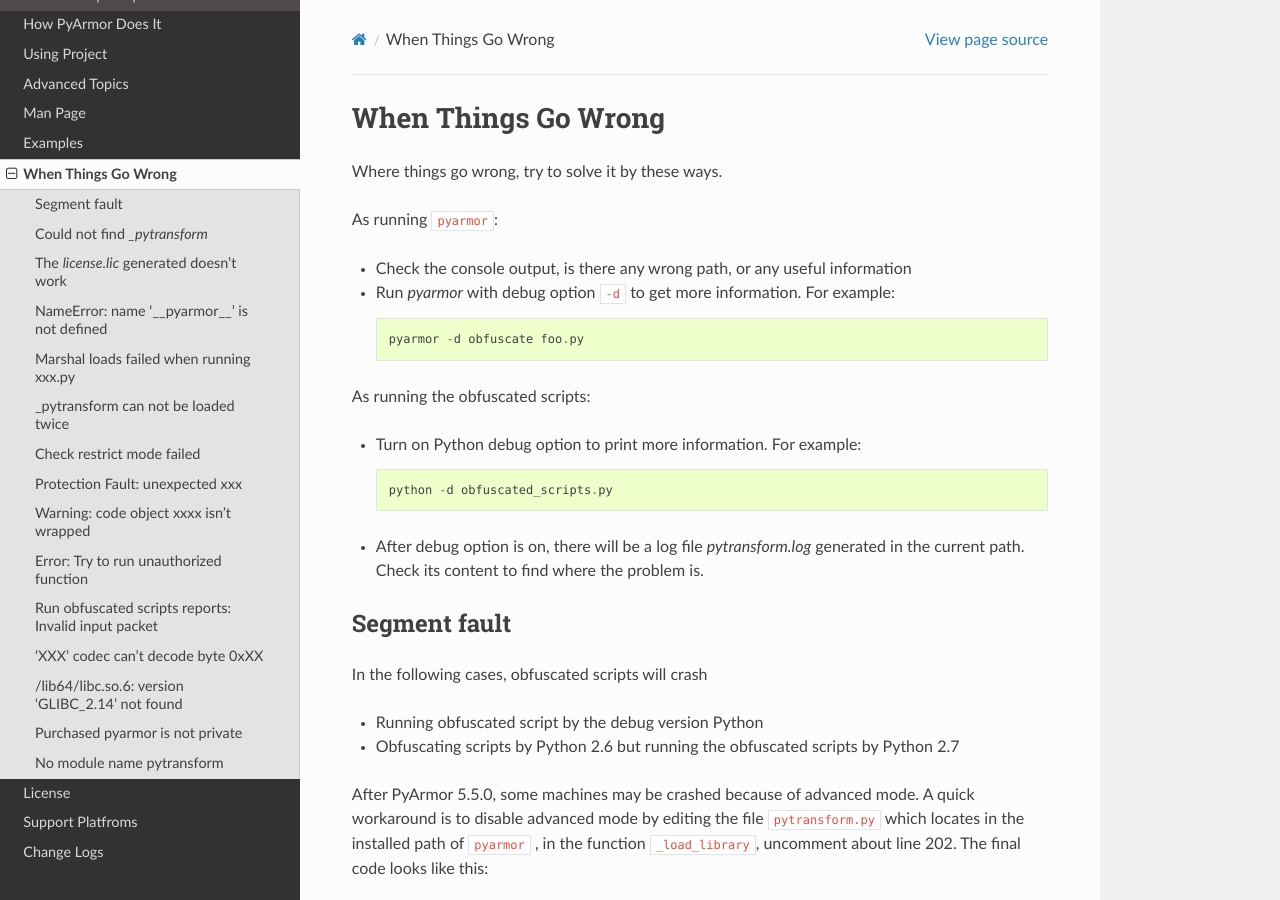
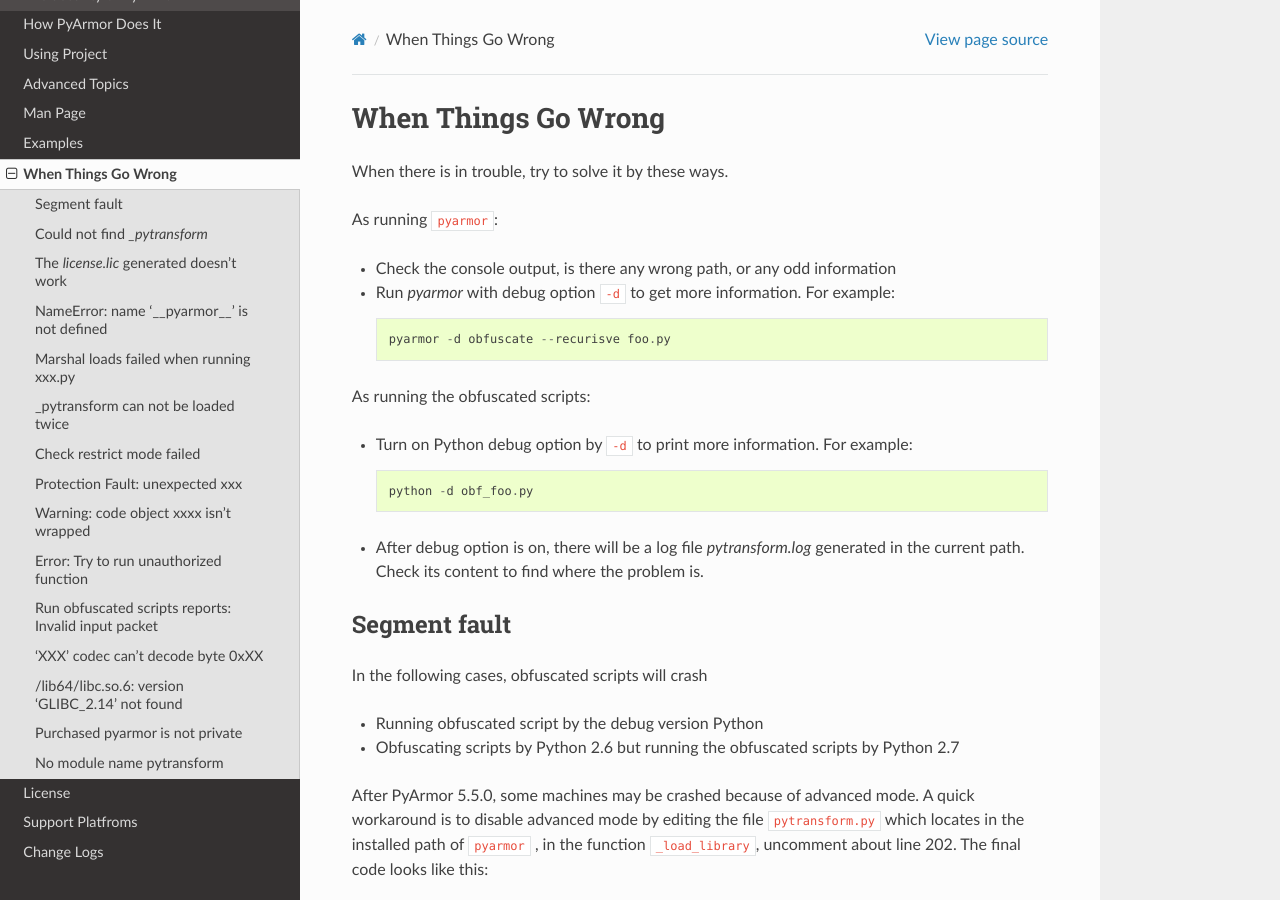
Before and after one commit to dashingsoft/pyarmor, a Sphinx documentation site: the page built from docs/questions.rst, in a window 1280 px wide and 900 px high. Built offline with Sphinx 7.4.7 and the Read the Docs theme 2.0.0, drawn with Linux system fonts in a browser that asks for light colours.

```diff
--- a/docs/change-logs.rst
+++ b/docs/change-logs.rst
@@ -2,6 +2,12 @@
 
 Change Logs
 ===========
+
+5.7.3
+-----
+* Refine :mod:`pytransform` to handle error message of core library
+* Refine command online help message
+* Refine error messages so that the users could solve most of problems by the hints
 
 5.7.2
 -----
--- a/docs/questions.rst
+++ b/docs/questions.rst
@@ -3,20 +3,20 @@
 When Things Go Wrong
 ====================
 
-Where things go wrong, try to solve it by these ways.
+When there is in trouble, try to solve it by these ways.
 
 As running ``pyarmor``:
 
-* Check the console output, is there any wrong path, or any useful information
+* Check the console output, is there any wrong path, or any odd information
 * Run `pyarmor` with debug option ``-d`` to get more information. For example::
 
-      pyarmor -d obfuscate foo.py
+      pyarmor -d obfuscate --recurisve foo.py
 
 As running the obfuscated scripts:
 
-* Turn on Python debug option to print more information. For example::
+* Turn on Python debug option by ``-d`` to print more information. For example::
 
-      python -d obfuscated_scripts.py
+      python -d obf_foo.py
 
 * After debug option is on, there will be a log file `pytransform.log` generated
   in the current path. Check its content to find where the problem is.
```
